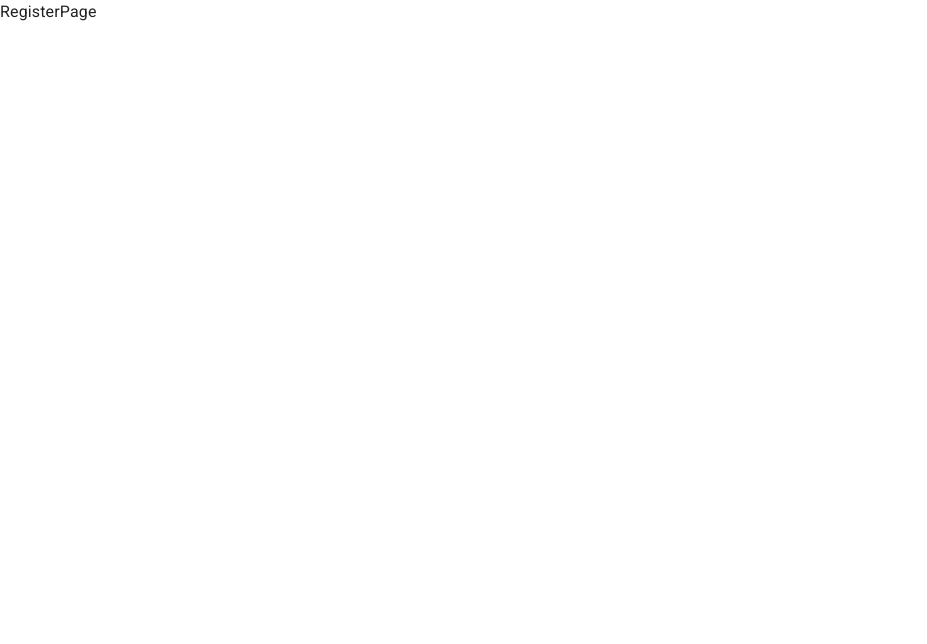
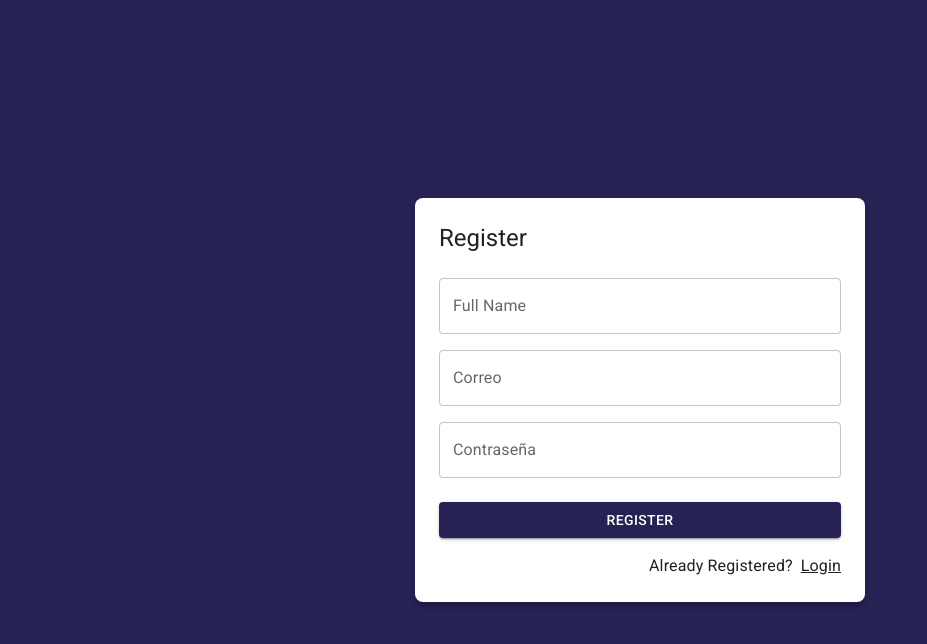
Before and after one commit to jorge2805/journal-app-new-version, a React (Vite) app: page /auth/register in a window 1280 px wide. Shown: the top 644 px of the page, without its empty margins (0-927 px from the left). Built offline with nearby package versions, Linux system fonts and the light colour scheme.

Commit message:
Applying AuthLayout to Register

```diff
--- a/src/auth/pages/RegisterPage.jsx
+++ b/src/auth/pages/RegisterPage.jsx
@@ -1,5 +1,61 @@
+import { Google } from "@mui/icons-material"
+import { Button, Grid, Link, TextField, Typography } from "@mui/material"
+import { Link as RouterLink} from "react-router-dom"
+import { AuthLayout } from "../layout/AuthLayout"
+
 export const RegisterPage = () => {
   return (
-    <div>RegisterPage</div>
+    <AuthLayout title="Register">
+      <form>
+        <Grid container>
+          <Grid item xs={12} sx={{mt: 2}}>
+            <TextField
+              label="Full Name"
+              type="text"
+              placeholder="your name"
+              fullWidth
+            />
+          </Grid>
+          <Grid item xs={12} sx={{mt: 2}}>
+            <TextField
+              label="Correo"
+              type="email"
+              placeholder="hola@gmail.com"
+              fullWidth
+            />
+          </Grid>
+          <Grid item xs={12} sx={{mt: 2}}>
+            <TextField
+              label="Contraseña"
+              type="password"
+              placeholder="Contraseña"
+              fullWidth
+            />
+          </Grid>
+
+          <Grid container spacing={2} sx= {{mb: 2, mt: 1}}>
+            <Grid item xs={12} sm={12}>
+              <Button variant="contained" fullWidth>
+                Register
+              </Button>
+            </Grid>
+            {/* <Grid item xs={12} sm={6}>
+              <Button variant="contained" fullWidth>
+                <Google/>
+                <Typography sx={{ml:1}}>Google</Typography>
+              </Button>
+            </Grid> */}
+          </Grid>
+
+          <Grid container direction="row" justifyContent='end'>
+            <Typography sx={{mr: 1}}>Already Registered?</Typography>
+            <Link component={RouterLink} color='inherit' to="/auth/login">
+                Login
+            </Link>
+          </Grid>
+
+        </Grid>
+      </form>
+    </AuthLayout>
   )
 }
```
